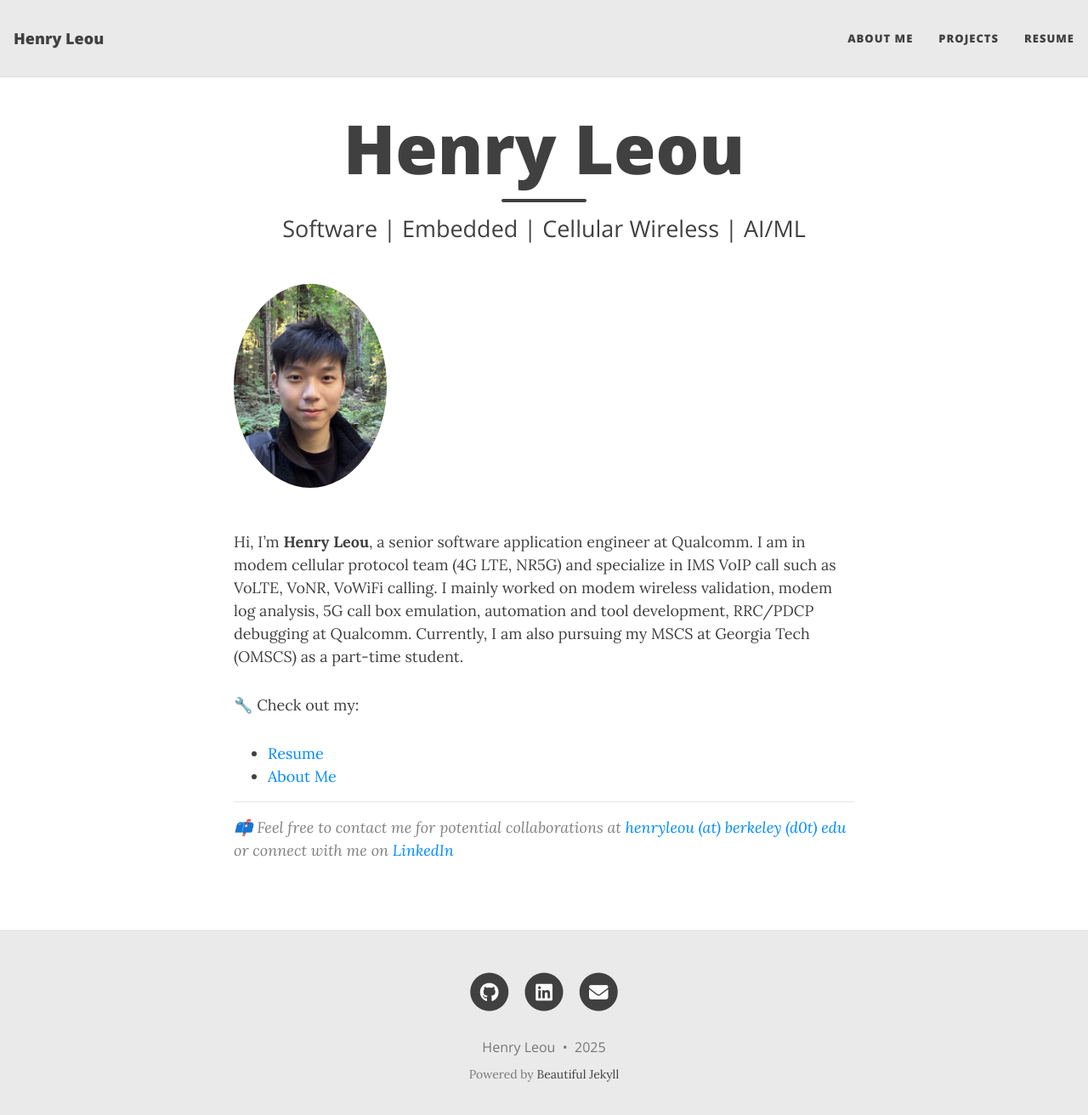
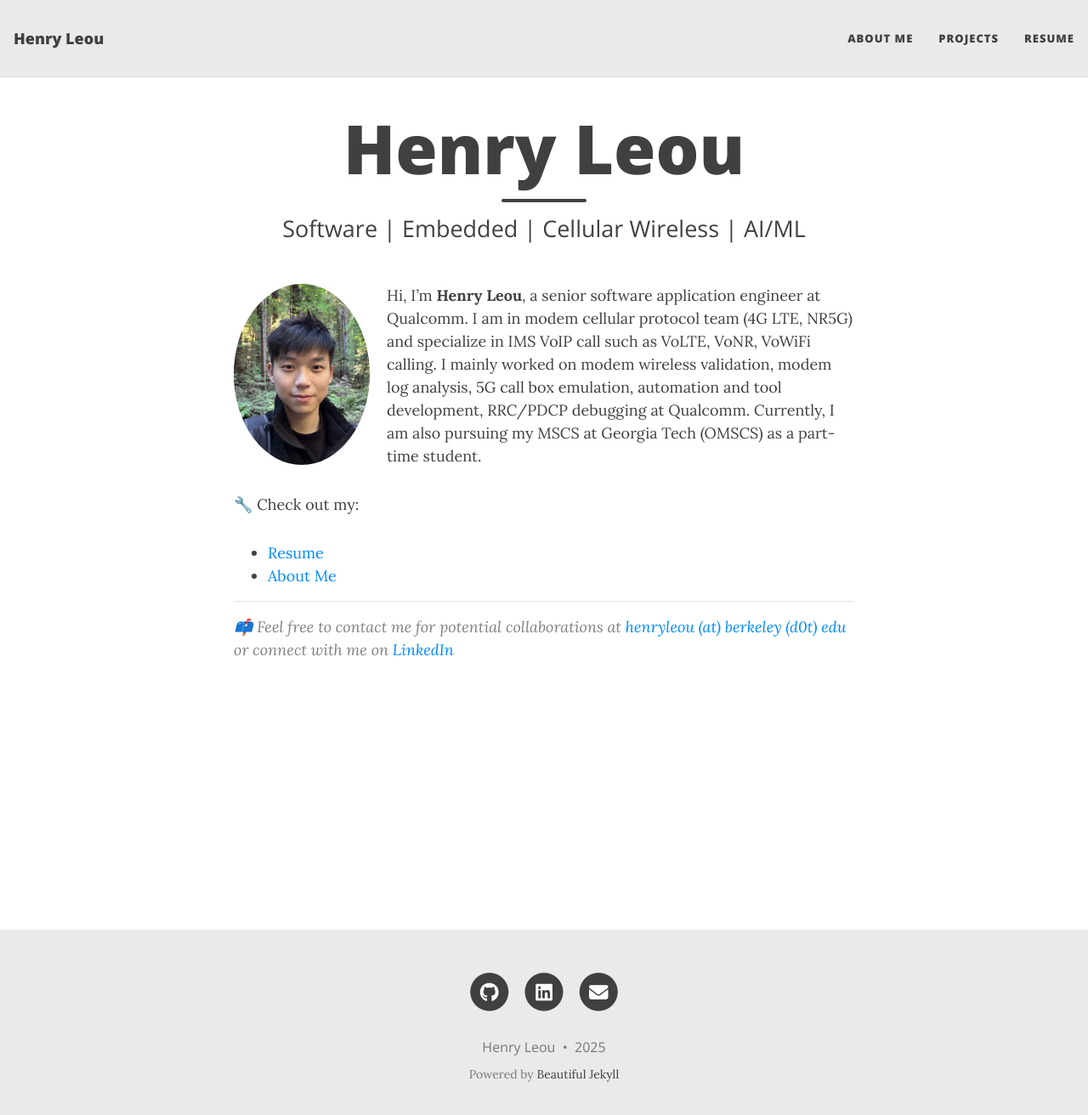
Before and after one commit to henryleou/henryleou.github.io, a Jekyll site: the page built from index.md, in a window 1280 px wide and 1325 px high. Shown: the top 1312 px of the window at 85% size. Built offline with Jekyll 4.4.1, drawn with Linux system fonts in a browser that asks for light colours.

Commit message:
update my photo style

```diff
--- a/index.md
+++ b/index.md
@@ -3,7 +3,9 @@ layout: home
 title: "Henry Leou"
 subtitle: "Software | Embedded | Cellular Wireless | AI/ML"
 ---
-<img src="/assets/img/henry.jpg" alt="Henry Leou" style="width:180px; border-radius:50%; margin-bottom:20px;" />
+<!-- <img src="/assets/img/henry.jpg" alt="Henry Leou" style="width:180px; border-radius:50%; margin-bottom:20px;" /> -->
+<img src="/assets/img/henry.jpg" alt="Henry Leou" style="float: left; margin: 0 20px 20px 0; width: 160px; border-radius: 50%;" />
+
 
 Hi, I’m **Henry Leou**, a senior software application engineer at Qualcomm. I am in modem cellular protocol team (4G LTE, NR5G) and specialize in IMS VoIP call such as VoLTE, VoNR, VoWiFi calling. I mainly worked on modem wireless validation, modem log analysis, 5G call box emulation, automation and tool development, RRC/PDCP debugging at Qualcomm. Currently, I am also pursuing my MSCS at Georgia Tech (OMSCS) as a part-time student.
 
```
